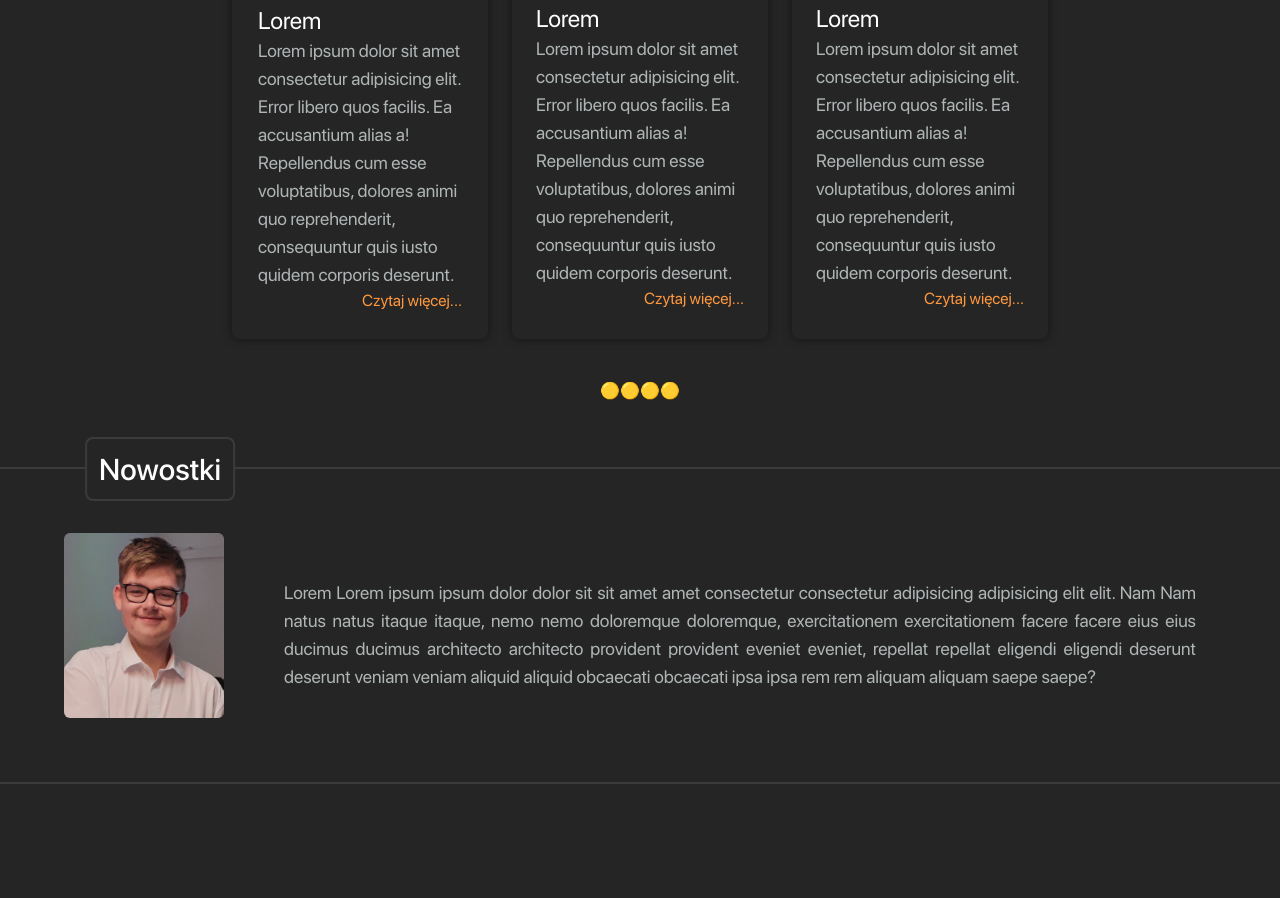
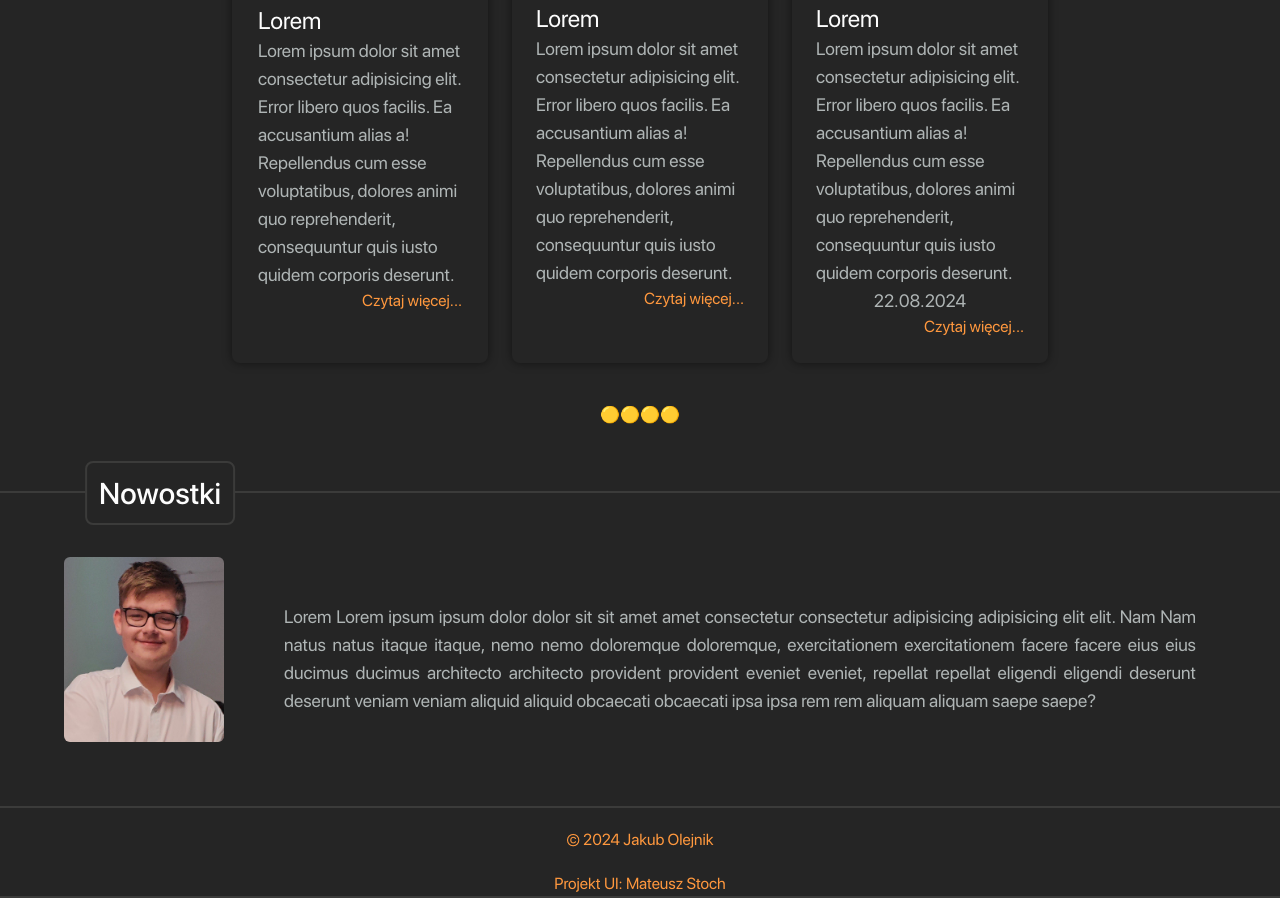
Before and after one commit to JakubOlejnik2007/homepage-rebuild, a website: page src/public/index.html in a window 1280 px wide. Shown: the part 935-1833 px from the top of the page. Before the commit the page ends 1719 px from the top, so only its background shows below. Drawn offline with Linux system fonts and the light colour scheme.

Commit message:
Added footer to site

```diff
--- a/src/public/index.html
+++ b/src/public/index.html
@@ -61,7 +61,7 @@
             <div class="relative flex flex-col md:flex-row gap-10 justify-center items-center m-16">
                 <img src="img/olejnik1.png" alt="Jakub Olejnik" class="w-40 rounded-md">
                 <div class="p-2 md:p-5 mt-5 flex flex-col gap-5">
-                    <p class="text-text_on_orange text-justify text-lg md:text-2xl">
+                    <p class="text-text_on_orange text-lg md:text-2xl">
                         Cześć! <br>
                         Jestem Jakub i mam 16 lat. Od szkoły podstawowej odkryłem w sobie pasję do programowania i
                         komputerów.
@@ -73,7 +73,7 @@
                     <p class="text-text_on_orange text-justify text-lg md:text-2xl">
                         Do takich aplikacji potrafię także wykorzystać sieć
                         blockchain (Internet Computer - Rust,&nbsp;Azle).
-                        Poza aplikacjami webowymi tworzę także aplikacje mobilne (Java).
+                        Poza aplikacjami webowymi tworzę także aplikacje mobilne (Java, Kotlin).
                     </p>
                 </div>
             </div>
@@ -135,6 +135,7 @@
                             quis
                             iusto
                             quidem corporis deserunt.</p>
+                        <p class="text-base lg:text-lg text-text_on_gray text-center">22.08.2024</p>
                         <p class="text-my_orange text-right block"><a href="">Czytaj więcej...</a></p>
                     </article>
 
@@ -163,7 +164,14 @@
                     rem rem aliquam aliquam saepe saepe?</p>
             </div>
         </section>
-
+        <footer class="relative border-b-2 border-border">
+            <p class="text-center text-my_orange m-5">
+                &copy; 2024 Jakub Olejnik
+            </p>
+            <p class="text-center text-my_orange">
+                Projekt UI: Mateusz Stoch
+            </p>
+        </footer>
     </main>
 </body>
 
```
Also changed, not shown: src/public/main.css.
